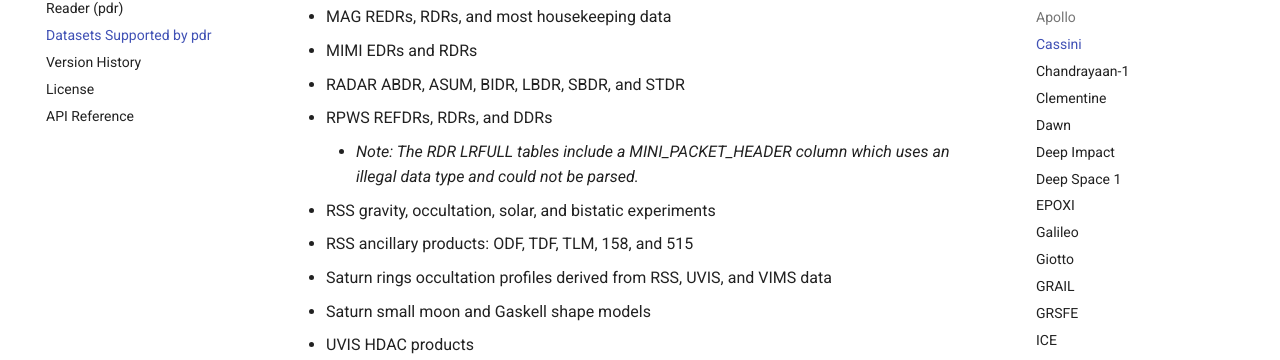
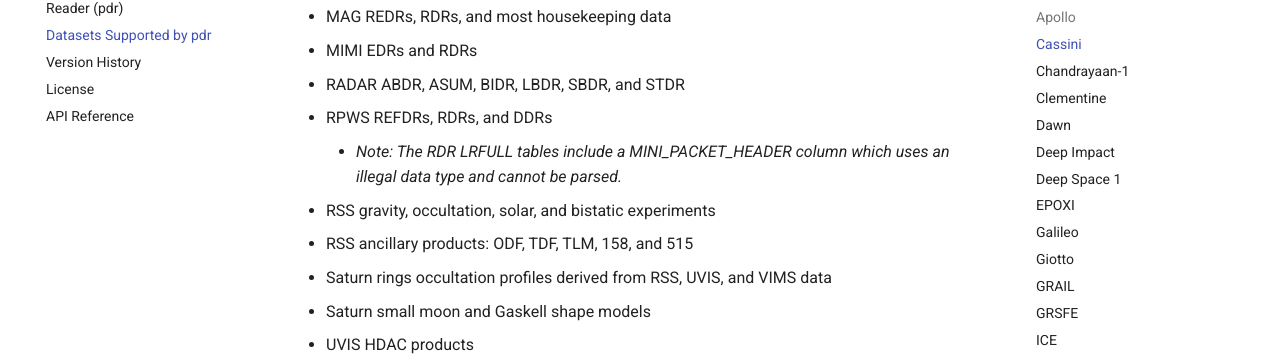
Before and after one commit to MillionConcepts/pdr, an MkDocs documentation site: the page built from docs/supported_datasets.md, in a window 1280 px wide and 900 px high, scrolled down 1580 px. Shown: the part 118-478 px from the top of the window. Built offline with MkDocs 1.6.1 and Material for MkDocs 9.7.7, drawn with Linux system fonts in a browser that asks for light colours.

```diff
--- a/docs/supported_datasets.md
+++ b/docs/supported_datasets.md
@@ -65,7 +65,8 @@
   - MIMI EDRs and RDRs
   - RADAR ABDR, ASUM, BIDR, LBDR, SBDR, and STDR
   - RPWS REFDRs, RDRs, and DDRs
-    - *Note: The RDR LRFULL tables include a MINI_PACKET_HEADER column which uses an illegal data type and could not be parsed.*
+    - *Note: The RDR LRFULL tables include a MINI_PACKET_HEADER column which
+       uses an illegal data type and cannot be parsed.*
   - RSS gravity, occultation, solar, and bistatic experiments
   - RSS ancillary products: ODF, TDF, TLM, 158, and 515
   - Saturn rings occultation profiles derived from RSS, UVIS, and VIMS data
```
